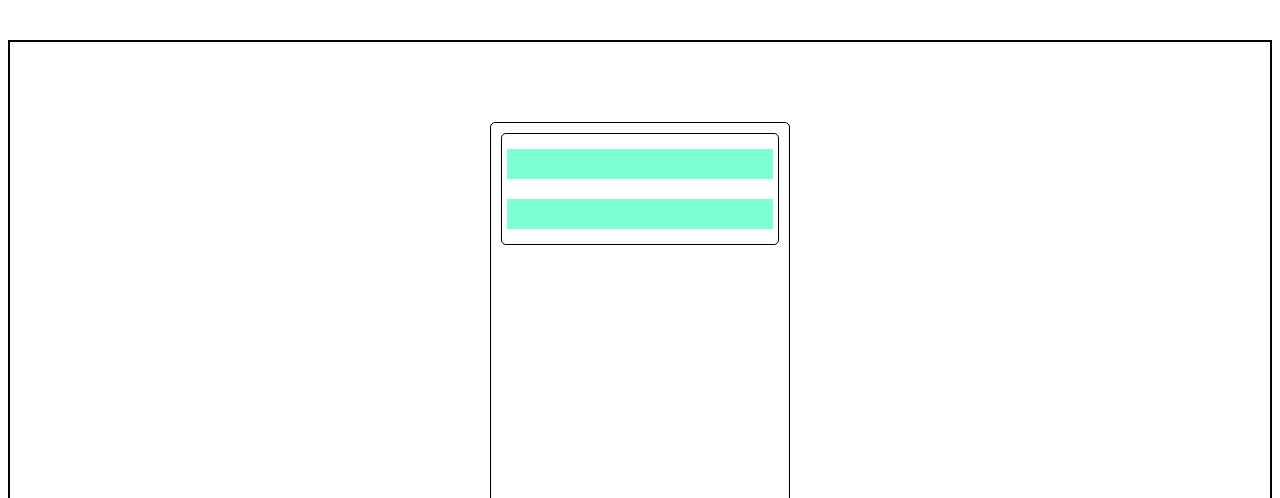
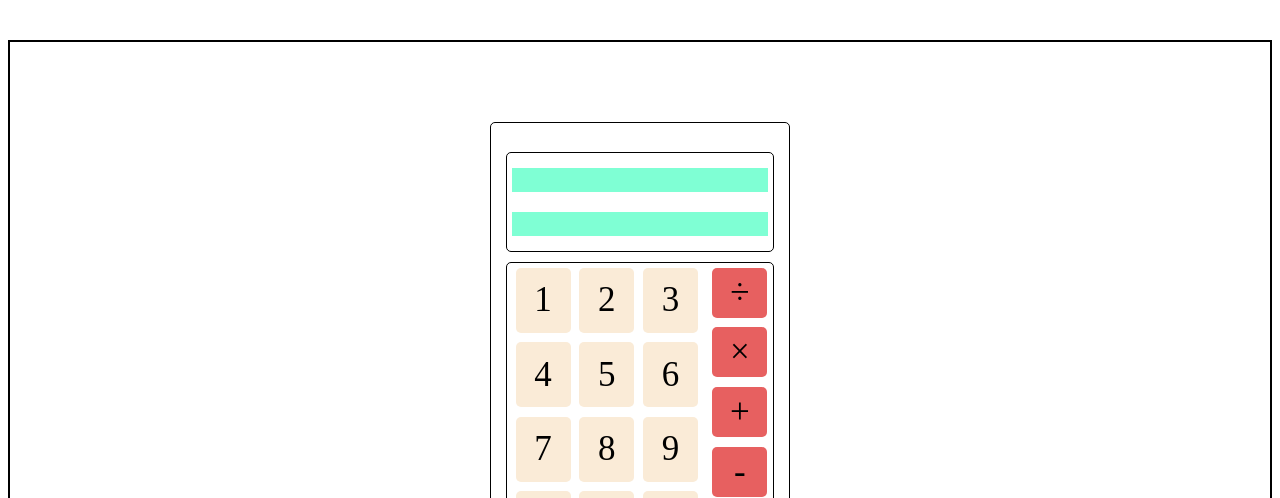
Before and after one commit to muazzambhatti/simple-calculator, a plain HTML site: page index.html in a window 1280 px wide. Shown: the top 498 px of the page. Drawn offline with Linux system fonts and the light colour scheme.

Commit message:
Add files via upload

```diff
--- a/index.html
+++ b/index.html
@@ -20,15 +20,18 @@
 
         #calculator {
             display: flex;
+            flex-direction: column;
             justify-content: center;
+            align-items: center;
             box-sizing: border-box;
             border: 1px solid black;
             border-radius: 5px;
             width: 300px;
-            height: 500px;
+            height: 460px;
         }
 
         #display {
+            box-sizing: border-box;
             display: flex;
             flex-direction: column;
             justify-content: center;
@@ -46,6 +49,57 @@
             margin: 10px 0px;
             height: 50px;
         }
+
+        #operators {
+            display: flex;
+            box-sizing: border-box;
+            border: 1px solid black;
+            border-radius: 5px;
+            height: 300px;
+            width: 90%;
+        }
+
+        .operator-buttons-1 {
+            display: flex;
+            justify-content: center;
+            align-items: center;
+            border-radius: 5px;
+            background-color: antiquewhite;
+            /* display: inline-block; */
+            width: 55px;
+            height: 65px;
+        }
+        .operator-buttons-2 {
+            display: flex;
+            justify-content: center;
+            align-items: center;
+            border-radius: 5px;
+            background-color: rgb(231, 96, 96);
+            /* display: inline-block; */
+            width: 55px;
+            height: 50px;
+        }
+        #number-inputs {
+            box-sizing: border-box;
+            display: flex;
+            flex-wrap: wrap;
+            align-items: center;
+            justify-content: space-evenly;
+            /* border: 2px solid green; */
+            width: 75%;
+            font-size: 35px;
+        }
+        #arithmatic-inputs {
+            box-sizing: border-box;
+            display: flex;
+            flex-wrap: wrap;
+            align-items: center;
+            justify-content: space-evenly;
+            width: 25%;
+            /* border: 2px solid yellow; */
+            font-size: 35px;
+
+        }
     </style>
 </head>
 
@@ -60,8 +114,38 @@
 
                 </p>
             </div>
+            <div id="operators">
+                <div id="number-inputs">
+                    <div class="operator-buttons-1" id="one" onclick="input_one()">1</div>
+                    <div class="operator-buttons-1">2</div>
+                    <div class="operator-buttons-1">3</div>
+                    <div class="operator-buttons-1">4</div>
+                    <div class="operator-buttons-1">5</div>
+                    <div class="operator-buttons-1">6</div>
+                    <div class="operator-buttons-1">7</div>
+                    <div class="operator-buttons-1">8</div>
+                    <div class="operator-buttons-1">9</div>
+                    <div class="operator-buttons-1">.</div>
+                    <div class="operator-buttons-1">0</div>
+                    <div class="operator-buttons-1">00</div>
+                </div>
+                <div id="arithmatic-inputs">
+                    <div class="operator-buttons-2">÷</div>
+                    <div class="operator-buttons-2">×</div>
+                    <div class="operator-buttons-2">+</div>
+                    <div class="operator-buttons-2">-</div>
+                    <div class="operator-buttons-2">=</div>
+                </div>
+
+            </div>
         </div>
     </div>
+    <script>
+        console.log("hi")
+        function input_one(p) {
+            p.getElementById("input-show").innerHTML("1");
+        }
+    </script>
 </body>
 
 </html>
```
